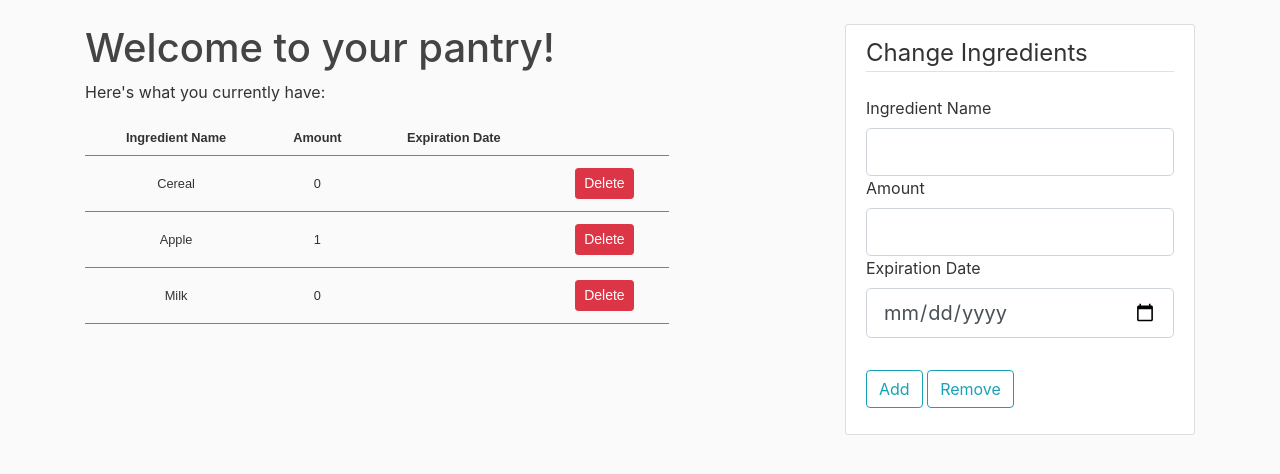
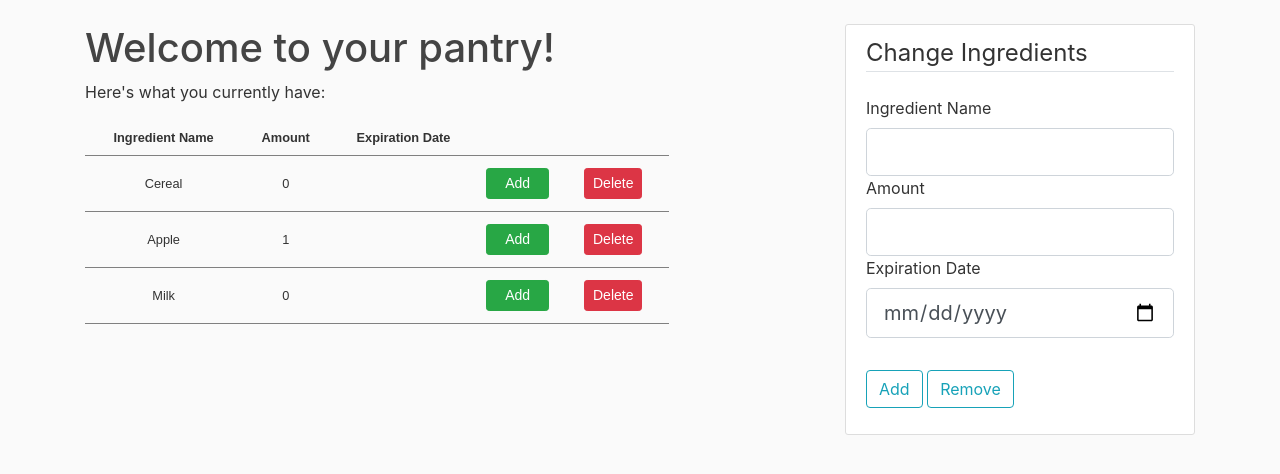
Before and after one commit to The-Cheese-Catchers/whatdowehave, a Flask app: page /my_pantry in a window 1280 px wide. Shown: the part 56-530 px from the top of the page. Run offline with Flask 2, Linux system fonts and the light colour scheme; a user stored in the database is signed in; data comes from the database, SQL or seed files in the repository; some libraries are stand-ins or nearby versions.

Commit message:
form changes

```diff
--- a/wdwh/templates/pantry.html
+++ b/wdwh/templates/pantry.html
@@ -18,6 +18,86 @@
                     <td>{{ingr.qty}}</td>
                     <td>{% if ingr.exp_date %}
                         {{ingr.exp_date.date()}}
+                        {% endif %}
+                    </td>
+                    <td>{% if ingr.exp_date %}
+                        <!--Update-->
+                        <button type="button" class="btn btn-info btn-sm btn-block" data-toggle="modal" data-target="#updateModal{{ingr.id}}">Update</button>
+                        <div class="modal fade" id="updateModal{{ingr.id}}" tabindex="-1" role="dialog" aria-labelledby="updateModalLabel" aria-hidden="true">
+                            <div class="modal-dialog" role="document">
+                            <div class="modal-content">
+                                <div class="modal-content">
+                                    <div class="modal-header">
+                                        <h5 class="modal-title" id="addModalLabel">Update Expiration for {{ ingr.name }}?</h5>
+                                        <button type="button" class="close" data-dismiss="modal" aria-label="Close">
+                                            <span aria-hidden="true">&times;</span>
+                                        </button>
+                                    </div>
+                                    <div class="modal-body">
+                                        <form method="POST" action="">
+                                            {{ add_form.hidden_tag() }}
+                                            <fieldset class="form-group">
+                                                <div class="form-group">
+                                                    {{ add_form.date.label(class="form-control-label") }}
+                                                    {% if add_form.date.errors %}
+                                                        {{ add_form.date(class="form-control form-control-lg is-invalid") }}
+                                                        <div class="invalid-feedback">
+                                                            {% for error in add_form.date.errors %}
+                                                                <span>{{ error }}</span>
+                                                            {% endfor %}
+                                                        </div>
+                                                    {% else %}
+                                                        {{ add_form.date(class="form-control form-control-lg") }}
+                                                    {% endif %}
+                                                </div>
+                                            </fieldset>
+                                        </form>
+                                    </div>
+                                    <div class="modal-footer">
+                                        <button type="button" class="btn btn-secondary" data-dismiss="modal">Close</button>
+                                    </div>
+                                </div>
+                            </div>
+                            </div>
+                        </div>
+                        {% else %}
+                        <!--Add-->
+                        <button type="button" class="btn btn-success btn-sm btn-block" data-toggle="modal" data-target="#addModal{{ingr.id}}">Add</button>
+                        <div class="modal fade" id="addModal{{ingr.id}}" tabindex="-1" role="dialog" aria-labelledby="addModalLabel" aria-hidden="true">
+                            <div class="modal-dialog" role="document">
+                                <div class="modal-content">
+                                    <div class="modal-header">
+                                        <h5 class="modal-title" id="addModalLabel">Add Expiration for {{ ingr.name }}?</h5>
+                                        <button type="button" class="close" data-dismiss="modal" aria-label="Close">
+                                            <span aria-hidden="true">&times;</span>
+                                        </button>
+                                    </div>
+                                    <div class="modal-body">
+                                        <form method="POST" action="">
+                                            {{ add_form.hidden_tag() }}
+                                            <fieldset class="form-group">
+                                                <div class="form-group">
+                                                    {{ add_form.date.label(class="form-control-label") }}
+                                                    {% if add_form.date.errors %}
+                                                        {{ add_form.date(class="form-control form-control-lg is-invalid") }}
+                                                        <div class="invalid-feedback">
+                                                            {% for error in add_form.date.errors %}
+                                                                <span>{{ error }}</span>
+                                                            {% endfor %}
+                                                        </div>
+                                                    {% else %}
+                                                        {{ add_form.date(class="form-control form-control-lg") }}
+                                                    {% endif %}
+                                                </div>
+                                            </fieldset>
+                                        </form>
+                                    </div>
+                                    <div class="modal-footer">
+                                        <button type="button" class="btn btn-secondary" data-dismiss="modal">Close</button>
+                                    </div>
+                                </div>
+                            </div>
+                        </div>
                         {% endif %}
                     </td>
                     <td>
```
